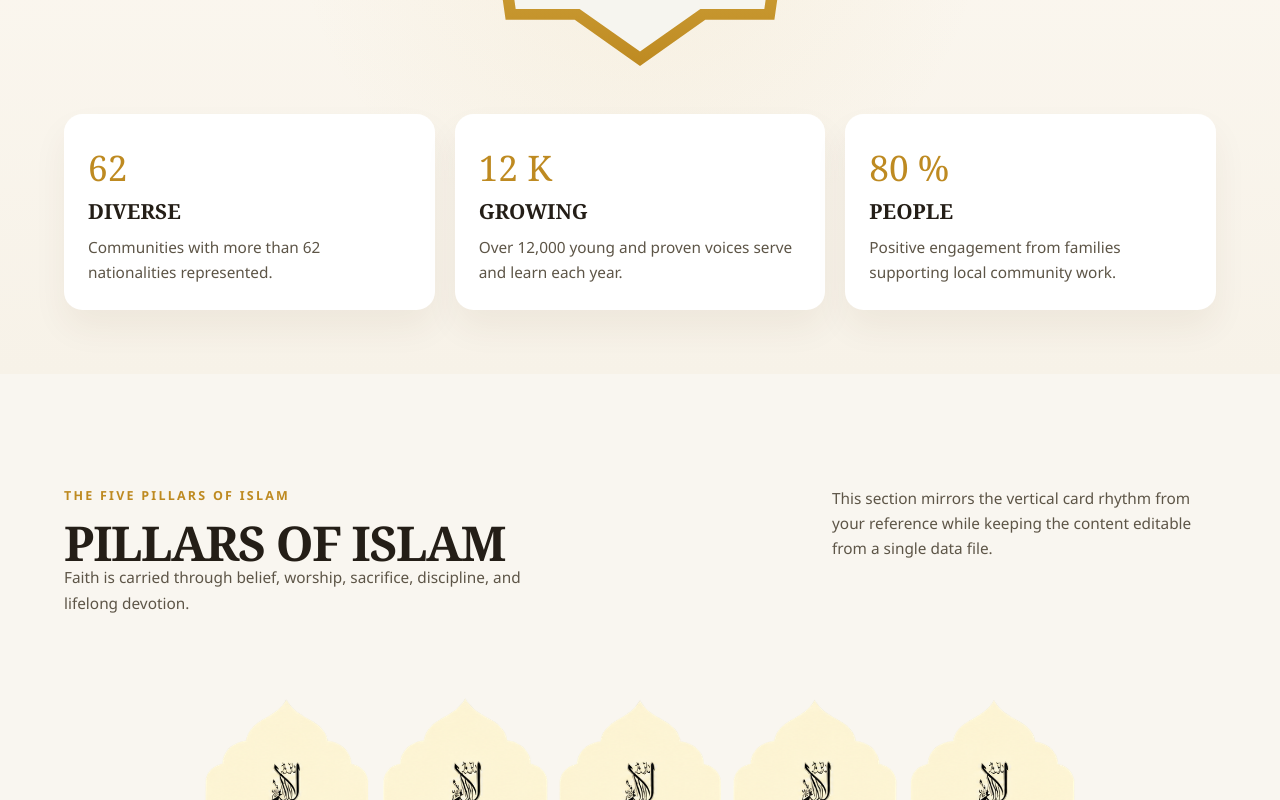
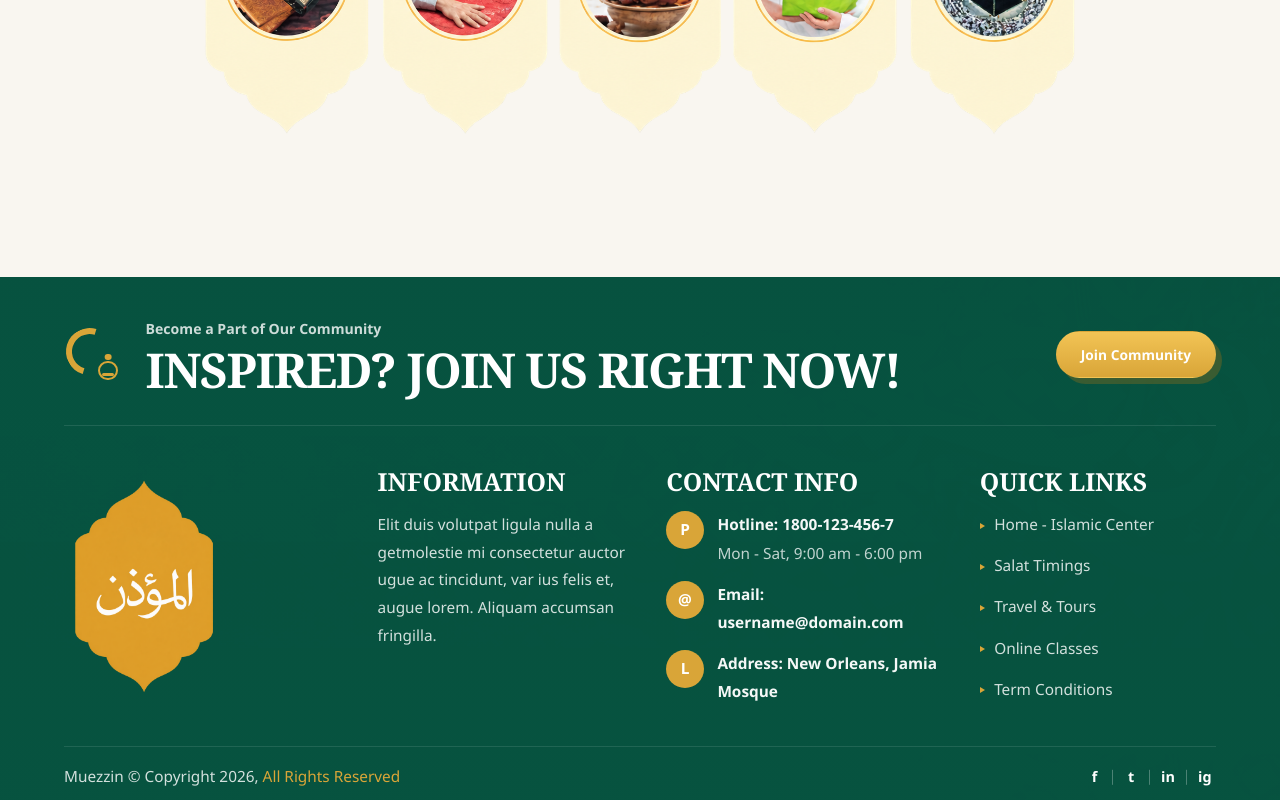
Before and after one commit to i-mTanvir/mosque, a React (Vite) app: page / in a window 1280 px wide. Shown: the part 3620-4420 px from the top of the page. Built offline with nearby package versions, Linux system fonts and the light colour scheme.

Commit message:
Remove ServicesSection and related data for a cleaner codebase

```diff
--- a/src/App.tsx
+++ b/src/App.tsx
@@ -1,11 +1,9 @@
 import './styles/app.css'
 import { SiteHeader } from './components/layout/SiteHeader'
-import { CommunitySection } from './sections/CommunitySection'
 import { FeatureSection } from './sections/FeatureSection'
 import { HeroSection } from './sections/HeroSection'
 import { PillarsSection } from './sections/PillarsSection'
 import { SiteFooter } from './components/layout/SiteFooter'
-import { ServicesSection } from './sections/ServicesSection'
 import { SupportSection } from './sections/SupportSection'
 import { WelcomeSection } from './sections/WelcomeSection'
 
@@ -18,9 +16,7 @@ function App() {
         <FeatureSection />
         <WelcomeSection />
         <SupportSection />
-        <ServicesSection />
         <PillarsSection />
-        <CommunitySection />
       </main>
       <SiteFooter />
     </div>
--- a/src/components/layout/SiteFooter.tsx
+++ b/src/components/layout/SiteFooter.tsx
@@ -3,35 +3,53 @@ import { contactDetails, footerLinks } from '../../data/site'
 export function SiteFooter() {
   return (
     <footer className="site-footer" id="contact">
+      <div className="site-footer__cta">
+        <div className="site-footer__cta-icon" aria-hidden="true">
+          <span className="site-footer__cta-moon" />
+          <span className="site-footer__cta-person" />
+        </div>
+        <div className="site-footer__cta-copy">
+          <p>Become a Part of Our Community</p>
+          <h2>Inspired? Join Us Right Now!</h2>
+        </div>
+        <a className="button button--gold site-footer__cta-button" href="#contact">
+          Join Community
+        </a>
+      </div>
+
+      <div className="site-footer__divider" />
+
       <div className="site-footer__grid">
         <div className="site-footer__brand-block">
-          <div className="brand-badge brand-badge--footer">
-            <span>AN</span>
-          </div>
+          <img
+            className="site-footer__logo"
+            src="/media/footer-logo.png"
+            alt="An Nur footer logo"
+          />
+        </div>
+        <div className="site-footer__info-block">
+          <h3>Information</h3>
           <p>
-            Masjid is a spiritual home built for prayer, learning, charity, and
-            gathering together as one community.
+            Elit duis volutpat ligula nulla a getmolestie mi consectetur auctor
+            ugue ac tincidunt, var ius felis et, augue lorem. Aliquam accumsan
+            fringilla.
           </p>
         </div>
-        <div>
-          <h3>Information</h3>
-          <p>
-            We also welcome families, students, and visitors through weekly circles,
-            Quran learning, and community support.
-          </p>
-        </div>
-        <div>
+        <div className="site-footer__contact-block">
           <h3>Contact Info</h3>
           <ul className="site-footer__list">
             {contactDetails.map((detail) => (
               <li key={detail.label}>
-                <span>{detail.label}</span>
-                <strong>{detail.value}</strong>
+                <span className="site-footer__contact-icon">{detail.icon}</span>
+                <div>
+                  <strong>{detail.label}: {detail.value}</strong>
+                  {detail.note ? <span>{detail.note}</span> : null}
+                </div>
               </li>
             ))}
           </ul>
         </div>
-        <div>
+        <div className="site-footer__links-block">
           <h3>Quick Links</h3>
           <ul className="site-footer__links">
             {footerLinks.map((link) => (
@@ -42,13 +60,18 @@ export function SiteFooter() {
           </ul>
         </div>
       </div>
+
+      <div className="site-footer__divider" />
+
       <div className="site-footer__bottom">
-        <p>Masjid Copyright 2026. All rights reserved.</p>
+        <p>
+          Muezzin © Copyright 2026, <span>All Rights Reserved</span>
+        </p>
         <div className="site-footer__socials" aria-label="Social links">
-          <a href="#facebook">Fb</a>
-          <a href="#twitter">Tw</a>
-          <a href="#linkedin">In</a>
-          <a href="#youtube">Yt</a>
+          <a href="#facebook">f</a>
+          <a href="#twitter">t</a>
+          <a href="#linkedin">in</a>
+          <a href="#instagram">ig</a>
         </div>
       </div>
     </footer>
--- a/src/data/site.ts
+++ b/src/data/site.ts
@@ -17,71 +17,36 @@ export const navigationItems: NavigationItem[] = [
   { href: '#contact', label: 'Contact' },
 ]
 
-export interface StatItem {
+export interface FooterDetail {
+  icon: string
+  label: string
   value: string
-  label: string
-  description: string
+  note?: string
 }
 
-export interface FooterDetail {
-  label: string
-  value: string
-}
-
-export const services: FeatureItem[] = [
+export const contactDetails: FooterDetail[] = [
   {
-    icon: 'A',
-    title: 'Quran Learning',
-    description:
-      'Provide adults and children with tajweed, memorization, and guided study circles.',
+    icon: 'P',
+    label: 'Hotline',
+    value: '1800-123-456-7',
+    note: 'Mon - Sat, 9:00 am - 6:00 pm',
   },
   {
-    icon: 'B',
-    title: 'Mosque Renovation',
-    description:
-      'Support the house of Allah with maintenance, expansion, and prayer space improvements.',
+    icon: '@',
+    label: 'Email',
+    value: 'username@domain.com',
   },
   {
-    icon: 'C',
-    title: 'Funeral Service',
-    description:
-      'Offer practical family support, prayer arrangements, and compassionate guidance.',
-  },
-  {
-    icon: 'D',
-    title: 'Help Poor',
-    description:
-      'Distribute food, zakat, and emergency relief for neighbors facing difficult times.',
+    icon: 'L',
+    label: 'Address',
+    value: 'New Orleans, Jamia Mosque',
   },
 ]
 
-export const stats: StatItem[] = [
-  {
-    value: '62',
-    label: 'Diverse',
-    description: 'Communities with more than 62 nationalities represented.',
-  },
-  {
-    value: '12 K',
-    label: 'Growing',
-    description: 'Over 12,000 young and proven voices serve and learn each year.',
-  },
-  {
-    value: '80 %',
-    label: 'People',
-    description: 'Positive engagement from families supporting local community work.',
-  },
+export const footerLinks: NavigationItem[] = [
+  { href: '#top', label: 'Home - Islamic Center' },
+  { href: '#pillars', label: 'Salat Timings' },
+  { href: '#support', label: 'Travel & Tours' },
+  { href: '#contact', label: 'Online Classes' },
+  { href: '#contact', label: 'Term Conditions' },
 ]
-
-export const contactDetails: FooterDetail[] = [
-  { label: 'Phone', value: '+880 1555-555-555' },
-  { label: 'Email', value: 'support@annurmosque.org' },
-  { label: 'Address', value: 'New Dhaka, Jamea Mosque Road' },
-]
-
-export const footerLinks: NavigationItem[] = [
-  { href: '#top', label: 'Home' },
-  { href: '#services', label: 'Our Services' },
-  { href: '#support', label: 'Donate' },
-  { href: '#contact', label: 'Contact' },
-]
--- a/src/sections/ServicesSection.tsx
+++ /dev/null
@@ -1,57 +0,0 @@
-import { SectionTitle } from '../components/common/SectionTitle'
-import { services, stats } from '../data/site'
-
-export function ServicesSection() {
-  return (
-    <section className="services-section" id="services">
-      <SectionTitle
-        eyebrow="What we offer"
-        title="Our Services"
-        description="Programs and care that make the mosque a daily center for worship, service, and belonging."
-        centered
-      />
-      <div className="services-section__layout">
-        <div className="services-section__column">
-          {services.slice(0, 2).map((service) => (
-            <article key={service.title} className="service-card">
-              <div className="service-card__icon">
-                <span>{service.icon}</span>
-              </div>
-              <div>
-                <h3>{service.title}</h3>
-                <p>{service.description}</p>
-              </div>
-            </article>
-          ))}
-        </div>
-        <div className="services-section__portrait">
-          <div className="ornate-frame ornate-frame--large">
-            <img src="/service-portrait.svg" alt="Portrait illustration for mosque services" />
-          </div>
-        </div>
-        <div className="services-section__column">
-          {services.slice(2).map((service) => (
-            <article key={service.title} className="service-card service-card--right">
-              <div className="service-card__icon">
-                <span>{service.icon}</span>
-              </div>
-              <div>
-                <h3>{service.title}</h3>
-                <p>{service.description}</p>
-              </div>
-            </article>
-          ))}
-        </div>
-      </div>
-      <div className="stats-row">
-        {stats.map((stat) => (
-          <article key={stat.label} className="stat-card">
-            <p className="stat-card__value">{stat.value}</p>
-            <h3>{stat.label}</h3>
-            <p>{stat.description}</p>
-          </article>
-        ))}
-      </div>
-    </section>
-  )
-}
--- a/src/styles/app.css
+++ b/src/styles/app.css
@@ -839,50 +839,136 @@ main {
   height: auto;
 }
 
-.community-section {
-  display: flex;
-  align-items: center;
-  justify-content: space-between;
-  gap: 1.5rem;
-  padding: 2rem clamp(1.5rem, 7vw, 4rem);
+.site-footer {
+  padding: 2.5rem clamp(1.5rem, 6vw, 4rem) 1.1rem;
   background:
-    radial-gradient(circle at center, rgba(255, 255, 255, 0.05), transparent 45%),
-    var(--green-dark);
+    linear-gradient(180deg, rgba(7, 83, 64, 0.94), rgba(7, 83, 64, 0.96)),
+    url('/media/footer-bg.png') center / cover no-repeat;
+  color: rgba(255, 255, 255, 0.82);
+}
+
+.site-footer h2,
+.site-footer h3 {
   color: #fff;
 }
 
-.community-section__eyebrow {
-  color: rgba(255, 255, 255, 0.75);
+.site-footer__cta {
+  display: grid;
+  grid-template-columns: auto 1fr auto;
+  gap: 1.5rem;
+  align-items: center;
+  padding-bottom: 2rem;
 }
 
-.community-section h2 {
-  color: #fff;
+.site-footer__cta-icon {
+  position: relative;
+  width: 3.6rem;
+  height: 3.6rem;
+  flex: 0 0 3.6rem;
 }
 
-.site-footer {
-  padding: 4rem clamp(1.5rem, 7vw, 4rem) 1.5rem;
-  background:
-    radial-gradient(circle at top, rgba(255, 255, 255, 0.04), transparent 38%),
-    #0a5a45;
-  color: rgba(255, 255, 255, 0.82);
+.site-footer__cta-moon,
+.site-footer__cta-person {
+  position: absolute;
+  display: block;
 }
 
-.site-footer h3 {
-  margin-bottom: 1rem;
-  color: #fff;
-  font-size: 1.15rem;
+.site-footer__cta-moon {
+  inset: 0.1rem 0.55rem 0.55rem 0.1rem;
+  border-radius: 999px;
+  border: 0.42rem solid var(--gold);
+  border-right-color: transparent;
+  border-bottom-color: transparent;
+  transform: rotate(-28deg);
+}
+
+.site-footer__cta-person {
+  right: 0.25rem;
+  bottom: 0.25rem;
+  width: 1.2rem;
+  height: 1.2rem;
+  border-radius: 999px;
+  border: 0.18rem solid var(--gold);
+}
+
+.site-footer__cta-person::before,
+.site-footer__cta-person::after {
+  content: '';
+  position: absolute;
+  left: 50%;
+  transform: translateX(-50%);
+  border-radius: 999px;
+  background: var(--gold);
+}
+
+.site-footer__cta-person::before {
+  top: -0.55rem;
+  width: 0.42rem;
+  height: 0.42rem;
+}
+
+.site-footer__cta-person::after {
+  bottom: 0.08rem;
+  width: 0.75rem;
+  height: 0.24rem;
+}
+
+.site-footer__cta-copy p {
+  margin-bottom: 0.35rem;
+  font-size: 0.88rem;
+  font-weight: 600;
+  color: rgba(255, 255, 255, 0.8);
+}
+
+.site-footer__cta-copy h2 {
+  font-size: clamp(2rem, 4vw, 3rem);
+  line-height: 0.98;
+  text-transform: uppercase;
+}
+
+.site-footer__cta-button {
+  min-width: 10rem;
+  min-height: 2.9rem;
+  padding-inline: 1.5rem;
+  box-shadow: 6px 6px 0 rgba(165, 114, 20, 0.32);
+}
+
+.site-footer__divider {
+  height: 1px;
+  background: rgba(255, 255, 255, 0.1);
 }
 
 .site-footer__grid {
   display: grid;
-  grid-template-columns: 1.15fr 1fr 1fr 0.85fr;
-  gap: 2rem;
-  padding-bottom: 2rem;
+  grid-template-columns: 1.1fr 1fr 1.1fr 0.95fr;
+  gap: 2.5rem;
+  padding: 2.75rem 0 2.25rem;
+  align-items: start;
 }
 
 .site-footer__brand-block {
-  display: grid;
-  gap: 1rem;
+  display: flex;
+  justify-content: flex-start;
+}
+
+.site-footer__logo {
+  display: block;
+  width: min(100%, 10rem);
+  height: auto;
+}
+
+.site-footer h3 {
+  margin-bottom: 1.1rem;
+  font-size: 1.55rem;
+  text-transform: uppercase;
+}
+
+.site-footer__info-block p,
+.site-footer__contact-block strong,
+.site-footer__contact-block span,
+.site-footer__links a {
+  font-size: 0.96rem;
+  line-height: 1.8;
 }
 
 .site-footer__list,
@@ -896,7 +982,53 @@ main {
 
 .site-footer__list li {
   display: grid;
-  gap: 0.15rem;
+  grid-template-columns: auto 1fr;
+  gap: 0.85rem;
+  align-items: start;
+}
+
+.site-footer__contact-icon {
+  display: inline-flex;
+  align-items: center;
+  justify-content: center;
+  width: 2.35rem;
+  height: 2.35rem;
+  border-radius: 999px;
+  background: var(--gold);
+  color: #fff;
+  font-size: 0.95rem;
+  font-weight: 700;
+}
+
+.site-footer__list li div {
+  display: grid;
+  gap: 0.1rem;
+}
+
+.site-footer__list li strong {
+  font-weight: 600;
+  color: rgba(255, 255, 255, 0.96);
+}
+
+.site-footer__list li span:not(.site-footer__contact-icon) {
+  color: rgba(255, 255, 255, 0.75);
+}
+
+.site-footer__links li {
+  position: relative;
+  padding-left: 0.9rem;
+}
+
+.site-footer__links li::before {
+  content: '';
+  position: absolute;
+  left: 0;
+  top: 0.72rem;
+  width: 0;
+  height: 0;
+  border-top: 0.24rem solid transparent;
+  border-bottom: 0.24rem solid transparent;
+  border-left: 0.34rem solid var(--gold);
 }
 
 .site-footer__bottom {
@@ -904,24 +1036,43 @@ main {
   align-items: center;
   justify-content: space-between;
   gap: 1rem;
-  padding-top: 1.25rem;
-  border-top: 1px solid rgba(255, 255, 255, 0.08);
+  padding-top: 1.1rem;
   font-size: 0.86rem;
+}
+
+.site-footer__bottom span {
+  color: var(--gold);
 }
 
 .site-footer__socials {
   display: flex;
-  gap: 0.75rem;
+  align-items: center;
+  gap: 0.9rem;
 }
 
 .site-footer__socials a {
   display: inline-flex;
   align-items: center;
   justify-content: center;
-  width: 2.25rem;
-  height: 2.25rem;
-  border: 1px solid rgba(255, 255, 255, 0.16);
-  border-radius: 999px;
+  min-width: 1.4rem;
+  font-size: 0.9rem;
+  font-weight: 700;
+  color: #fff;
+}
+
+.site-footer__socials a + a {
+  position: relative;
+}
+
+.site-footer__socials a + a::before {
+  content: '';
+  position: absolute;
+  left: -0.48rem;
+  top: 50%;
+  width: 1px;
+  height: 0.9rem;
+  background: rgba(255, 255, 255, 0.28);
+  transform: translateY(-50%);
 }
 
 @media (max-width: 1100px) {
@@ -930,7 +1081,7 @@ main {
     row-gap: 2.25rem;
   }
 
-  .services-section__layout,
+  .site-footer__cta,
   .site-footer__grid {
     grid-template-columns: repeat(2, minmax(0, 1fr));
   }
@@ -958,13 +1109,10 @@ main {
   .services-section__layout,
   .stats-row,
   .pillars-section__intro,
+  .site-footer__cta,
   .site-footer__grid,
-  .community-section {
+  .site-footer__bottom {
     grid-template-columns: 1fr;
-  }
-
-  .community-section {
-    display: grid;
   }
 
   .feature-section__content,
@@ -1013,8 +1161,11 @@ main {
     text-align: center;
   }
 
+  .site-footer__cta,
   .site-footer__bottom {
-    flex-direction: column;
+    display: grid;
+    justify-items: center;
+    text-align: center;
   }
 }
 
```
Also changed, not shown: public/media/footer-bg.png (added), public/media/footer-logo.png (added).
